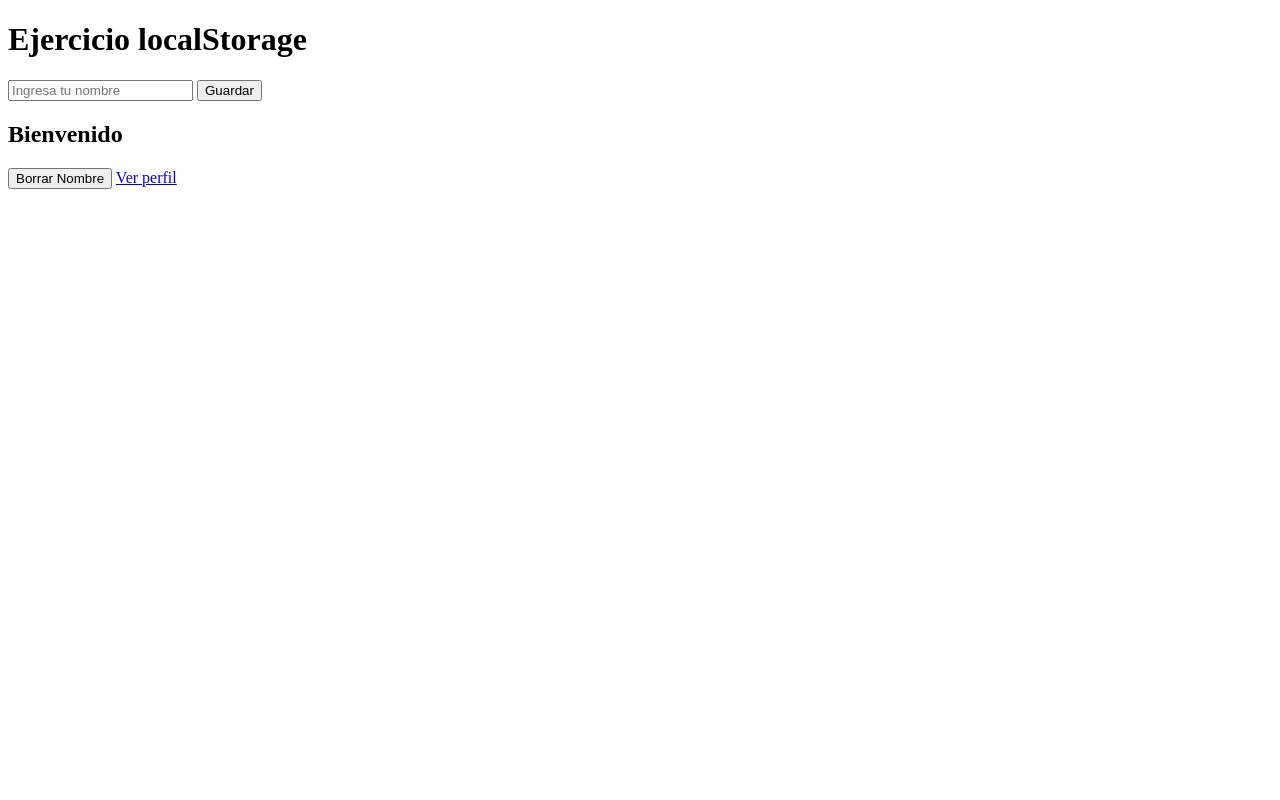
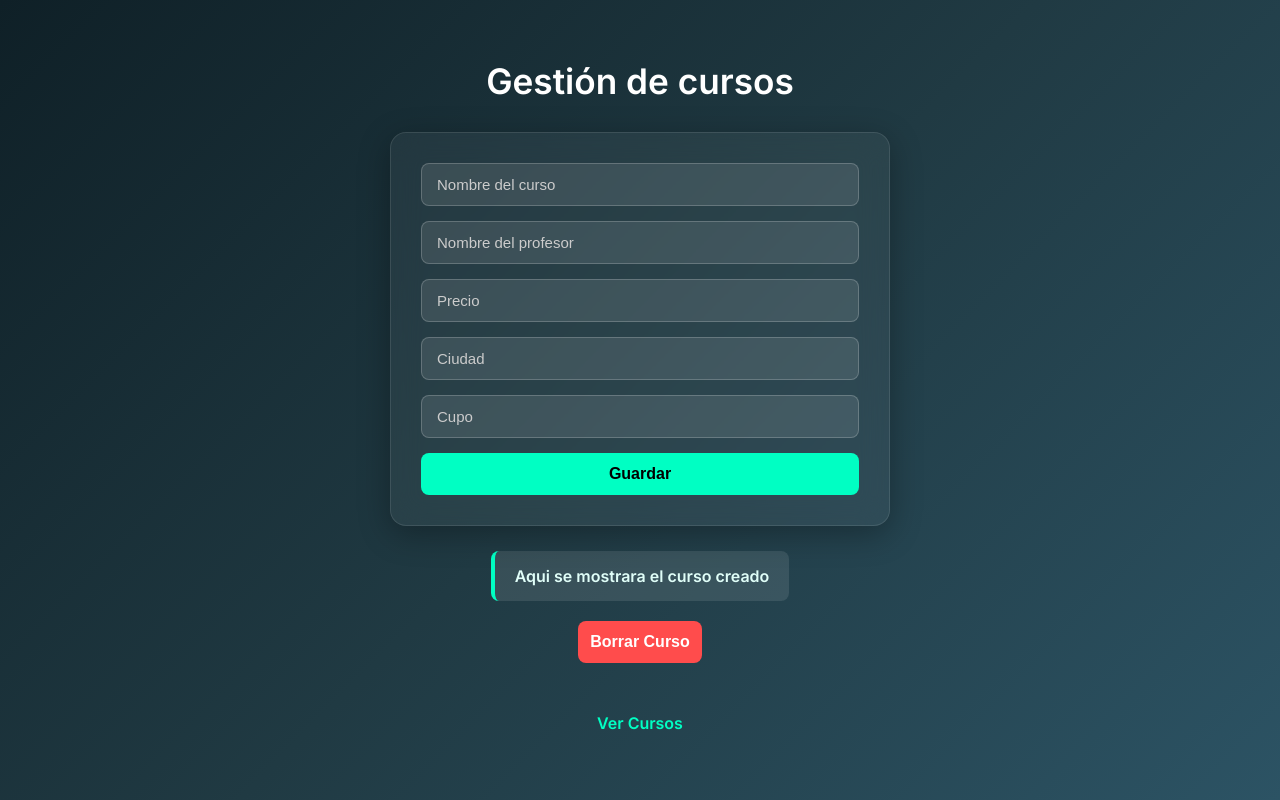
Before and after one commit to M1guel109/Ejercicio-localStorage, a plain HTML site: page index.html in a window 1280 px wide. Drawn offline with Linux system fonts and the light colour scheme.

Commit message:
agregar formulario para registrar cursos y guardar en localStorage,ademas de su funcionalidad con js

```diff
--- a/index.html
+++ b/index.html
@@ -3,18 +3,24 @@
 <head>
     <meta charset="UTF-8">
     <meta name="viewport" content="width=device-width, initial-scale=1.0">
-    <title>Practica-LocalStorage</title>
+    <title>LocalStorage-cursos</title>
+    <link rel="stylesheet" href="style.css">
 </head>
 <body>
 
-    <H1> Ejercicio localStorage</H1>
-    <form action="#" id="formulario">
-        <input id="nombre" type="text" placeholder="Ingresa tu nombre">
+    <H1>Gestión de cursos</H1>
+    <form action="#" id="formulario-curso">
+        <input id="curso" type="text" placeholder="Nombre del curso">
+        <input id="nombre-profesor" type="text" placeholder="Nombre del profesor">
+        <input id="precio" type="text" placeholder="Precio">
+        <input id="ciudad" type="text" placeholder="Ciudad">
+        <input id="cupo" type="text" placeholder="Cupo">
         <button type="submit">Guardar</button>
     </form>
-    <h2 id="saludo">Bienvenido</h2>
-    <button id="borrar">Borrar Nombre</button>
-    <a href="perfil.html">Ver perfil</a>
+    <h2 id="mensaje-curso">Aqui se mostrara el curso creado</h2>
+    <button id="borrar">Borrar Curso</button>
+    <br>
+    <a href="cursos.html">Ver Cursos</a>
 
 
     <script src="main.js"></script>
--- a/main.js
+++ b/main.js
@@ -1,32 +1,44 @@
-const form = document.getElementById('formulario');
-const input = document.getElementById('nombre');
-const saludo = document.getElementById('saludo');
-const eliminarN = document.getElementById('borrar');
+const form = document.getElementById('formulario-curso');
+const inpCurso = document.getElementById('curso');
+const inpNombre = document.getElementById('nombre-profesor');
+const inpPrecio = document.getElementById('precio');
+const inpCiudad = document.getElementById('ciudad');
+const inpCupo = document.getElementById('cupo');
+const mensaje = document.getElementById('mensaje-curso');
+const btnBorrar = document.getElementById('borrar');
 
-form.addEventListener('submit', (e) => {
+form.addEventListener('submit', (e) =>{
     e.preventDefault();
 
-    const nombre = input.value.trim();
-    if (nombre == "") {
-        alert('Por favor ingrese un nombre');
+    const curso = inpCurso.value.trim();
+    const profesor = inpNombre.value.trim();
+    const precio = inpPrecio.value.trim();
+    const ciudad = inpCiudad.value.trim();
+    const cupo = inpCupo.value.trim();
+
+    if (curso == "" || profesor == "" || precio == "" || ciudad == "" || cupo == "") {
+        alert('Por favor llenar todos los campos(son obligatorios)');
         return;
-    }
+    };
 
-    localStorage.setItem('usuario', nombre);
+    // Anteriormente era solo un valor y ahora estamos alimentanto un objeto
+    const nuevoCurso = {
+        nombre: curso,
+        profesor: profesor,
+        precio: precio,
+        ciudad: ciudad,
+        cupo: cupo
+    };
 
-    saludo.textContent = 'Bienvenido ' + nombre;
+    localStorage.setItem('curso', JSON.stringify(nuevoCurso));
 
-    input.value = "";
+    form.reset();
 });
 
-document.addEventListener('DOMContentLoaded', () => {
-    const usuarioGuardado = localStorage.getItem('usuario');
-    if (usuarioGuardado) {
-        saludo.textContent = "Bienvenido de nuevo " + usuarioGuardado;
+document.addEventListener('DOMContentLoaded', () =>{
+    const cursoCreado = localStorage.getItem('curso');
+    if (cursoCreado) {
+        const objetoCurso = JSON.parse(cursoCreado);
+        mensaje.innerHTML = 'Curso:' + objetoCurso.nombre + '<br>' + ' Profesor:' + objetoCurso.profesor + '<br>' + ' Precio:' + objetoCurso.precio + '<br>' + ' Ciudad:' + objetoCurso.ciudad + '<br>' + ' Cupo:' + objetoCurso.cupo;
     }
 });
-
-eliminarN.addEventListener('click', () => {
-    localStorage.removeItem('usuario');
-    saludo.textContent = "Bienvenido Usuario Indefinido";
-})
--- /dev/null
+++ b/style.css
@@ -0,0 +1,119 @@
+/* --- Fuente e importación --- */
+@import url('https://fonts.googleapis.com/css2?family=Inter:wght@400;600&display=swap');
+
+/* --- Reset básico --- */
+* {
+    margin: 0;
+    padding: 0;
+    box-sizing: border-box;
+}
+
+body {
+    font-family: 'Inter', sans-serif;
+    background: linear-gradient(135deg, #0f2027, #203a43, #2c5364);
+    color: #f1f1f1;
+    min-height: 100vh;
+    display: flex;
+    flex-direction: column;
+    align-items: center;
+    justify-content: flex-start;
+    padding: 60px 20px;
+}
+
+h1 {
+    font-size: 2.2rem;
+    margin-bottom: 30px;
+    color: #ffffff;
+    font-weight: 600;
+}
+
+form {
+    background: rgba(255, 255, 255, 0.05);
+    backdrop-filter: blur(15px);
+    padding: 30px;
+    border-radius: 16px;
+    box-shadow: 0 8px 32px rgba(0, 0, 0, 0.3);
+    width: 100%;
+    max-width: 500px;
+    display: flex;
+    flex-direction: column;
+    gap: 15px;
+    border: 1px solid rgba(255, 255, 255, 0.1);
+}
+
+input[type="text"] {
+    padding: 12px 15px;
+    border-radius: 8px;
+    border: 1px solid rgba(255, 255, 255, 0.2);
+    background-color: rgba(255, 255, 255, 0.1);
+    color: #fff;
+    font-size: 15px;
+    transition: 0.3s;
+}
+
+input::placeholder {
+    color: #ccc;
+}
+
+input:focus {
+    outline: none;
+    border-color: #00ffc3;
+    background-color: rgba(255, 255, 255, 0.15);
+}
+
+button[type="submit"],
+#borrar {
+    padding: 12px;
+    border: none;
+    border-radius: 8px;
+    font-size: 16px;
+    font-weight: 600;
+    cursor: pointer;
+    transition: background-color 0.3s ease, transform 0.2s ease;
+}
+
+button[type="submit"] {
+    background-color: #00ffc3;
+    color: #000;
+}
+
+button[type="submit"]:hover {
+    background-color: #00d6a8;
+    transform: scale(1.02);
+}
+
+#borrar {
+    background-color: #ff4c4c;
+    color: white;
+    margin-top: 20px;
+}
+
+#borrar:hover {
+    background-color: #e03c3c;
+    transform: scale(1.02);
+}
+
+#mensaje-curso {
+    margin-top: 25px;
+    background-color: rgba(255, 255, 255, 0.1);
+    border-left: 4px solid #00ffc3;
+    padding: 15px 20px;
+    border-radius: 8px;
+    font-size: 16px;
+    max-width: 500px;
+    text-align: left;
+    color: #e0fef8;
+}
+
+a {
+    margin-top: 30px;
+    text-decoration: none;
+    color: #00ffc3;
+    font-weight: 600;
+    transition: color 0.2s;
+}
+
+a:hover {
+    color: #00d6a8;
+    text-decoration: underline;
+}
```
Also changed, not shown: perfil.html (deleted, +0 -15 lines), peril.js (deleted, +0 -8 lines).
